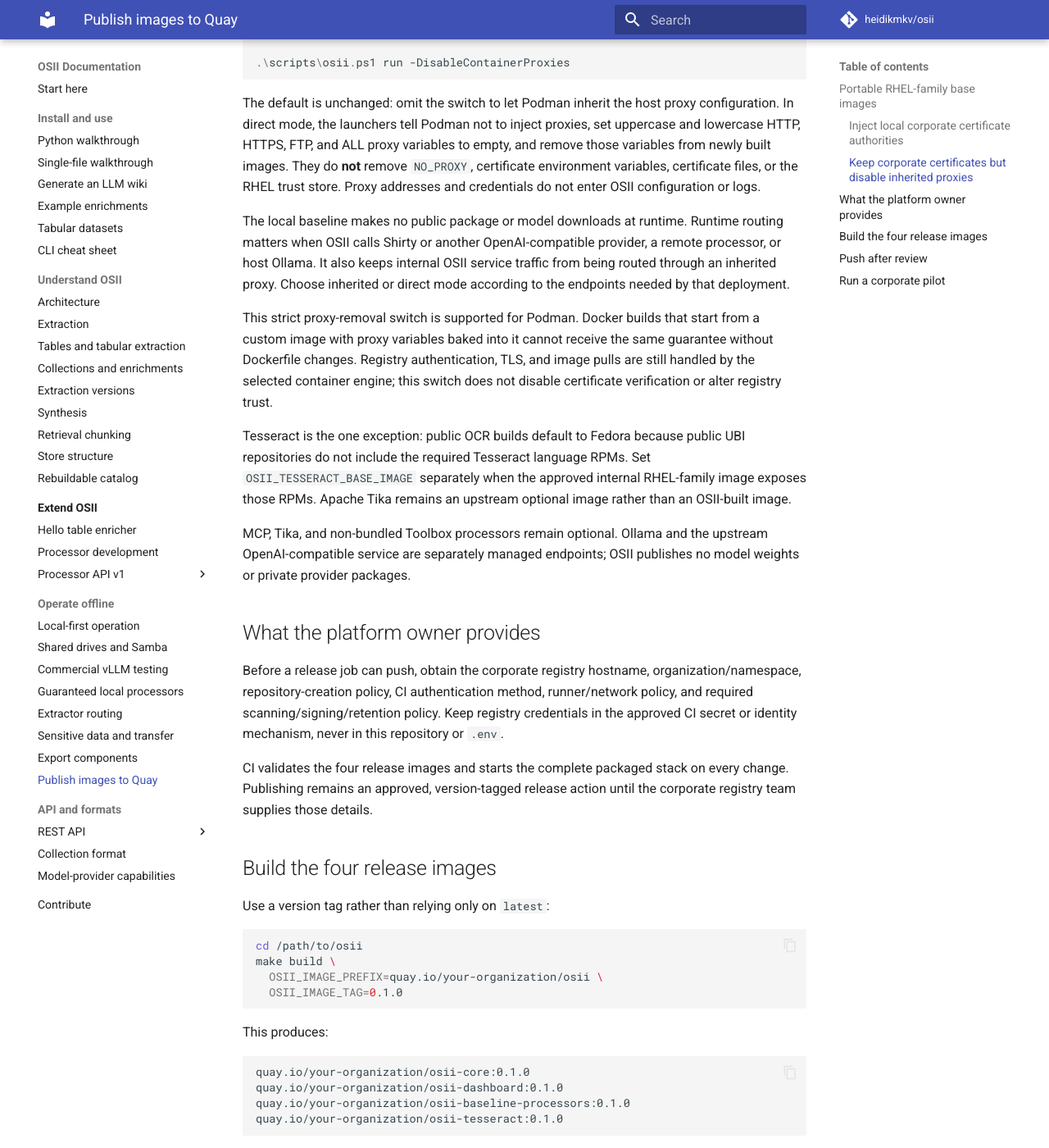
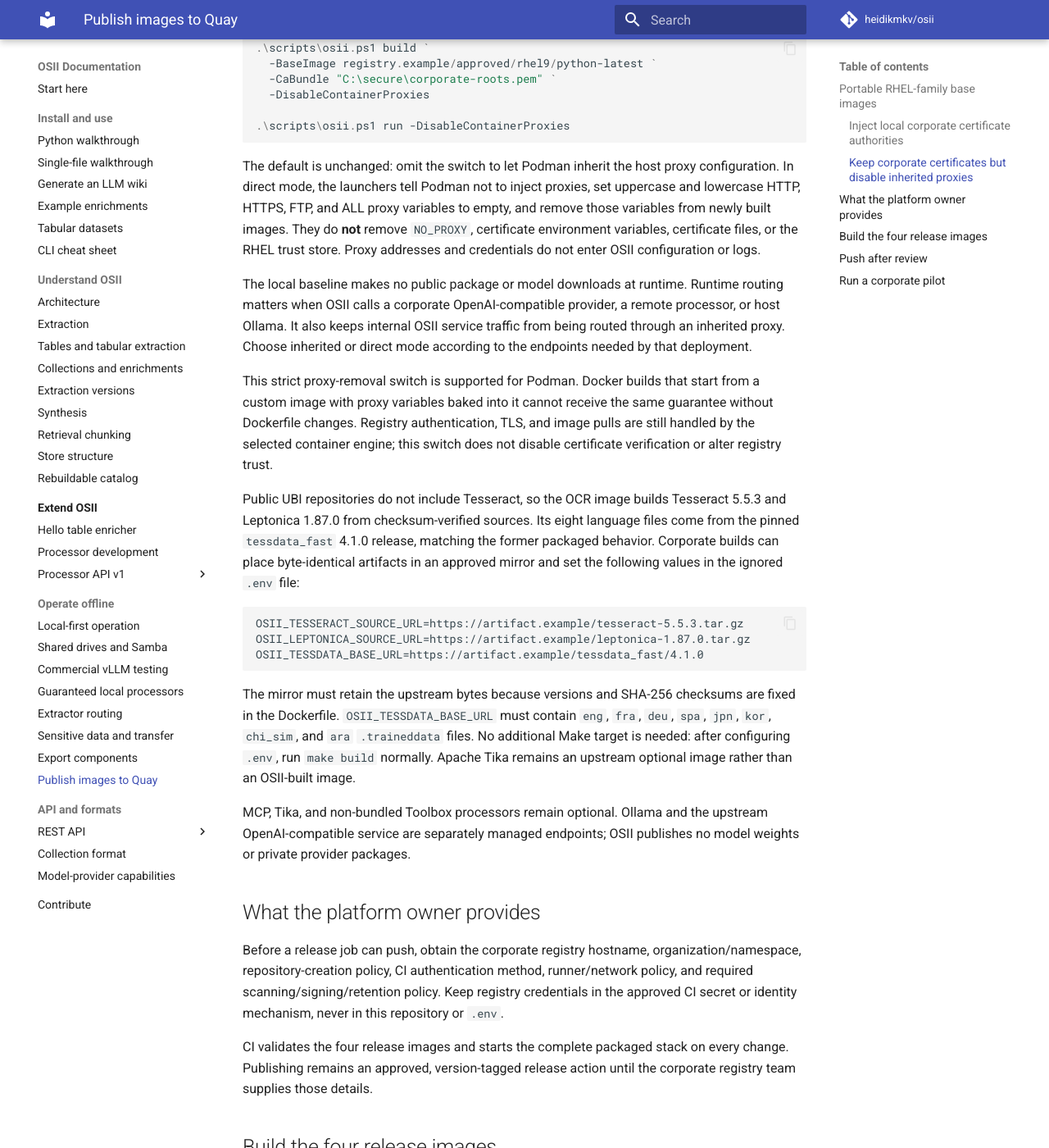
Before and after one commit to sandialabs/OSII, an MkDocs documentation site: the page built from docs/operations/publishing-images.md, in a window 1280 px wide and 1400 px high, scrolled down 2605 px. Shown: the whole window at 82% size. Built offline with MkDocs 1.6.1 and Material for MkDocs 9.7.7, drawn with Linux system fonts in a browser that asks for light colours; comment, search, counter and statistics services are not loaded; some of the changed text lies outside the part shown.

Commit message:
Standardize container builds on RHEL UBI

````diff
--- a/compose.yaml
+++ b/compose.yaml
@@ -134,8 +134,12 @@
       context: .
       dockerfile: osii-toolbox/osii-tesseract/Dockerfile
       args:
-        OSII_TESSERACT_BASE_IMAGE: "${OSII_TESSERACT_BASE_IMAGE:-registry.fedoraproject.org/fedora:latest}"
+        OSII_VERSION: "${OSII_IMAGE_TAG:-latest}"
+        OSII_BASE_IMAGE: "${OSII_BASE_IMAGE:-registry.access.redhat.com/ubi9/ubi:latest}"
         OSII_PYTHON_VERSION: "${OSII_PYTHON_VERSION:-3.12}"
+        OSII_TESSERACT_SOURCE_URL: "${OSII_TESSERACT_SOURCE_URL:-https://codeload.github.com/tesseract-ocr/tesseract/tar.gz/refs/tags/5.5.3}"
+        OSII_LEPTONICA_SOURCE_URL: "${OSII_LEPTONICA_SOURCE_URL:-https://github.com/DanBloomberg/leptonica/releases/download/1.87.0/leptonica-1.87.0.tar.gz}"
+        OSII_TESSDATA_BASE_URL: "${OSII_TESSDATA_BASE_URL:-https://raw.githubusercontent.com/tesseract-ocr/tessdata_fast/4.1.0}"
     ports:
       - "${OSII_TESSERACT_PORT:-8080}:8080"
     healthcheck:
--- a/docs/operations/publishing-images.md
+++ b/docs/operations/publishing-images.md
@@ -34,11 +34,14 @@
 base image changes. The dashboard installs Node.js 22 only in its build stage
 and serves the compiled files with Nginx from a fresh UBI 9 runtime stage.
 
-Every normal image accepts the same `OSII_BASE_IMAGE` build argument. This lets
-a deployment builder select an approved RHEL 9 image without maintaining a
-fork of OSII's Dockerfiles. The replacement image must provide `dnf`, a
+Every OSII-authored image accepts the same `OSII_BASE_IMAGE` build argument.
+This lets a deployment builder select an approved RHEL 9 image without
+maintaining a fork of OSII's Dockerfiles. The replacement image must provide `dnf`, a
 bootstrap `python3`/`pip`, and configured repositories containing Node.js and
-Nginx. For example, using a placeholder internal registry:
+Nginx plus ordinary C/C++ build dependencies. Tesseract also uses this shared
+base: it compiles pinned native sources in a disposable UBI builder stage and
+copies only runtime files into a clean UBI stage. For example, using a
+placeholder internal registry:
 
 ```bash
 make build \
@@ -78,7 +81,7 @@
 any PEM containing a private key. It reports the bundle fingerprint and passes
 the file through Podman's build-secret mechanism; the source file is not copied
 into the build context or exposed as a build argument. Each OSII Dockerfile
-installs the public certificates into the RHEL/Fedora trust store. Consequently,
+installs the public certificates into the RHEL trust store. Consequently,
 the resulting private image trusts them at runtime and must be rebuilt when the
 bundle changes. The bundle fingerprint participates in the build cache key, so
 certificate rotation refreshes the trust layer without requiring `--no-cache`.
@@ -128,7 +131,7 @@
 logs.
 
 The local baseline makes no public package or model downloads at runtime.
-Runtime routing matters when OSII calls Shirty or another OpenAI-compatible
+Runtime routing matters when OSII calls a corporate OpenAI-compatible
 provider, a remote processor, or host Ollama. It also keeps internal OSII
 service traffic from being routed through an inherited proxy. Choose inherited
 or direct mode according to the endpoints needed by that deployment.
@@ -139,11 +142,24 @@
 image pulls are still handled by the selected container engine; this switch
 does not disable certificate verification or alter registry trust.
 
-Tesseract is the one exception: public OCR builds default to Fedora because
-public UBI repositories do not include the required Tesseract language RPMs.
-Set `OSII_TESSERACT_BASE_IMAGE` separately when the approved internal
-RHEL-family image exposes those RPMs. Apache Tika remains an upstream optional
-image rather than an OSII-built image.
+Public UBI repositories do not include Tesseract, so the OCR image builds
+Tesseract 5.5.3 and Leptonica 1.87.0 from checksum-verified sources. Its eight
+language files come from the pinned `tessdata_fast` 4.1.0 release, matching the
+former packaged behavior. Corporate builds can place byte-identical artifacts
+in an approved mirror and set the following values in the ignored `.env` file:
+
+```dotenv
+OSII_TESSERACT_SOURCE_URL=https://artifact.example/tesseract-5.5.3.tar.gz
+OSII_LEPTONICA_SOURCE_URL=https://artifact.example/leptonica-1.87.0.tar.gz
+OSII_TESSDATA_BASE_URL=https://artifact.example/tessdata_fast/4.1.0
+```
+
+The mirror must retain the upstream bytes because versions and SHA-256
+checksums are fixed in the Dockerfile. `OSII_TESSDATA_BASE_URL` must contain
+`eng`, `fra`, `deu`, `spa`, `jpn`, `kor`, `chi_sim`, and `ara` `.traineddata`
+files. No additional Make target is needed: after configuring `.env`, run
+`make build` normally. Apache Tika remains an upstream optional image rather
+than an OSII-built image.
 
 MCP, Tika, and non-bundled Toolbox processors remain optional. Ollama and
 the upstream OpenAI-compatible service are separately managed endpoints; OSII publishes no
````
Also changed, not shown: AGENTS.md (+18 -0 lines), osii-toolbox/README.md (+13 -11 lines), osii-toolbox/osii-tesseract/README.md (+10 -1 lines), 7 other files.
